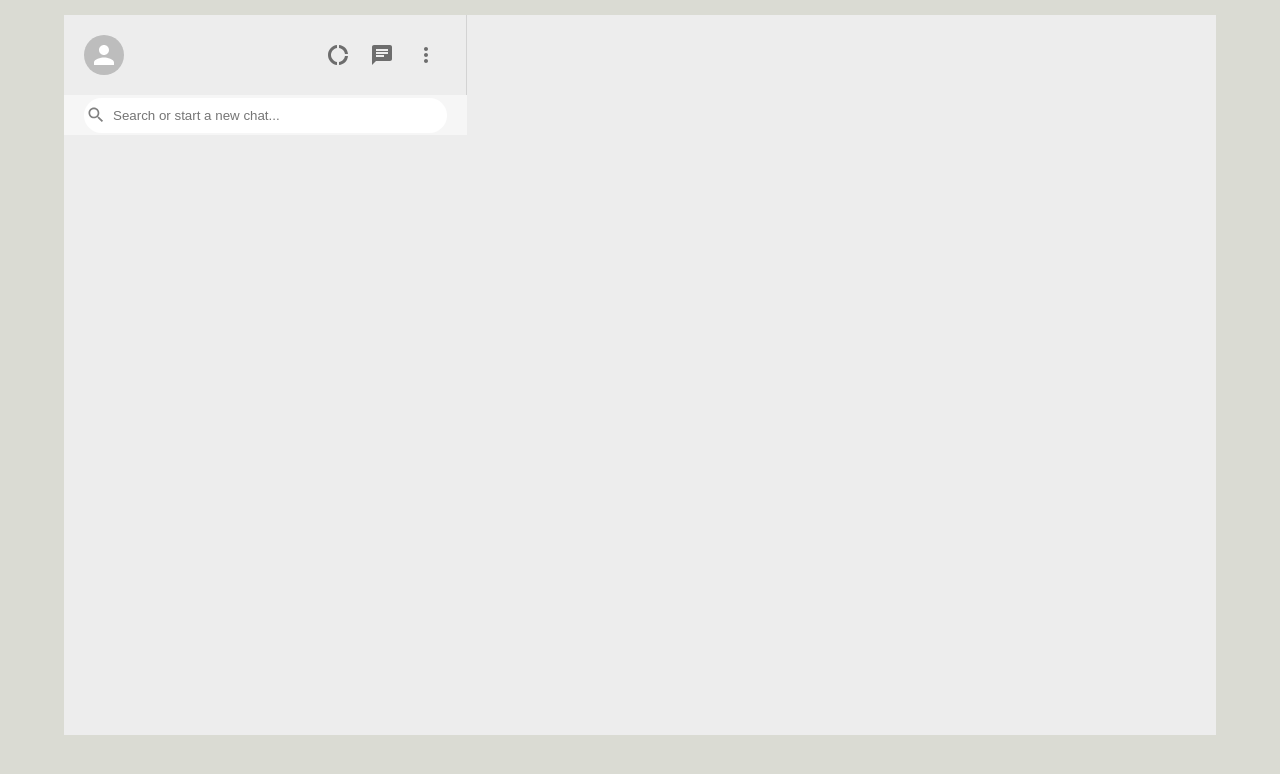
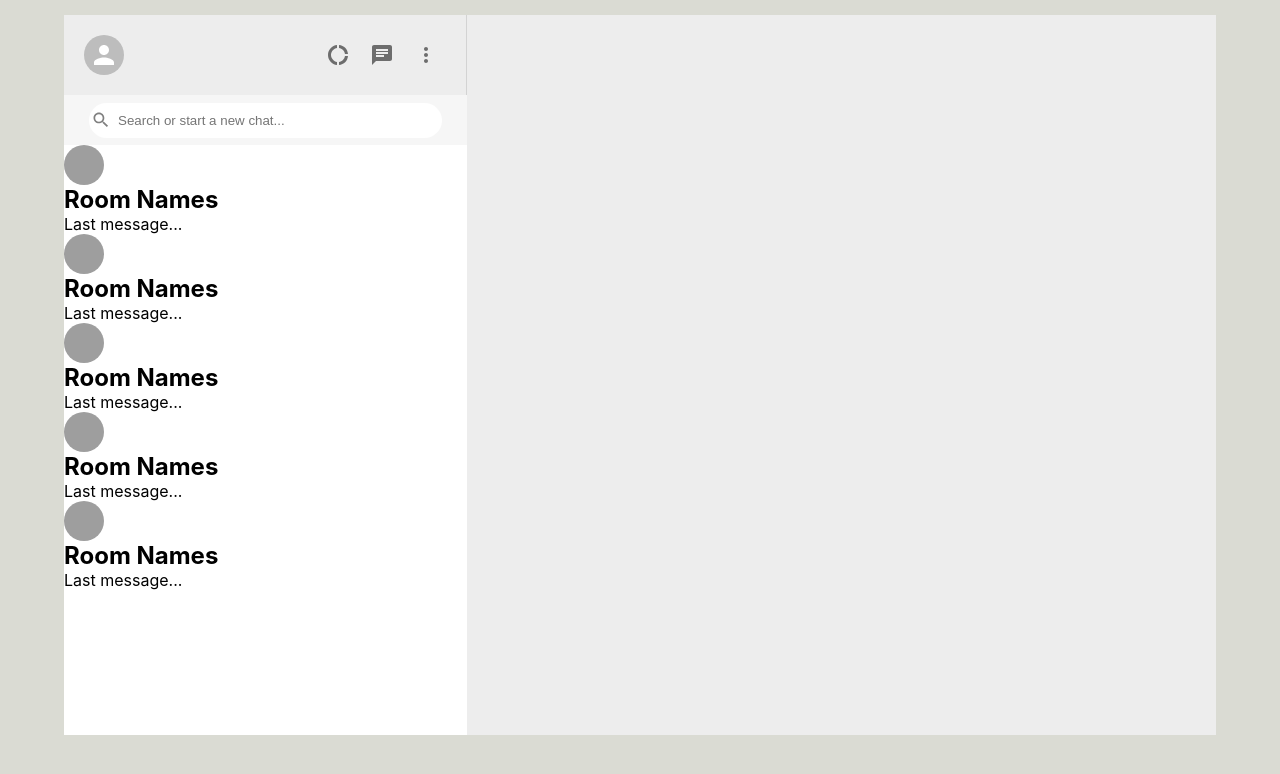
Before and after one commit to aklepper20/whatsapp, a React (Create React App) app: page / in a window 1280 px wide. Shown: the top 774 px of the page. Built offline with nearby package versions, Linux system fonts and the light colour scheme; grey boxes are pictures that could not be loaded.

Commit message:
adds random users for chat sidebar with state and useeffect

```diff
--- /dev/null
+++ b/src/components/SideBarChat.js
@@ -0,0 +1,22 @@
+import { Avatar } from "@mui/material";
+import React, { useEffect, useState } from "react";
+import styled from "styled-components";
+
+function SideBarChat() {
+  const [seed, setSeed] = useState("");
+  useEffect(() => {
+    setSeed(Math.floor(Math.random() * 5000));
+  }, []);
+  return (
+    <SidebarChatContainer>
+      <Avatar src={`https://avatars.dicebear.com/api/human/${seed}.svg`} />
+      <SidebarChatInfo>
+        <h2>Room Names</h2>
+        <p>Last message...</p>
+      </SidebarChatInfo>
+    </SidebarChatContainer>
+  );
+}
+const SidebarChatContainer = styled.div``;
+const SidebarChatInfo = styled.div``;
+export default SideBarChat;
--- a/src/components/Sidebar.js
+++ b/src/components/Sidebar.js
@@ -5,6 +5,7 @@
 import DonutLargeIcon from "@mui/icons-material/DonutLarge";
 import MoreVertIcon from "@mui/icons-material/MoreVert";
 import SearchIcon from "@mui/icons-material/Search";
+import SideBarChat from "./SideBarChat";
 
 function Sidebar() {
   return (
@@ -36,7 +37,13 @@
         </SearchContainer>
       </SidebarSearch>
 
-      <SidebarChat></SidebarChat>
+      <SidebarChat>
+        <SideBarChat />
+        <SideBarChat />
+        <SideBarChat />
+        <SideBarChat />
+        <SideBarChat />
+      </SidebarChat>
     </SidebarContainer>
   );
 }
@@ -58,7 +65,7 @@
   align-items: center;
   background-color: #f6f6f6;
   height: 40px;
-  padding: 20px;
+  padding: 25px;
 `;
 const SearchContainer = styled.div`
   display: flex;
@@ -73,7 +80,12 @@
   margin-left: 5px;
   border-radius: 20px;
 `;
-const SidebarChat = styled.div``;
+//telling chat to take up remaining space in the column flex within the component
+const SidebarChat = styled.div`
+  flex: 1;
+  overflow: scroll;
+  background-color: white;
+`;
 const HeaderRight = styled.div`
   display: flex;
   align-items: center;
```
